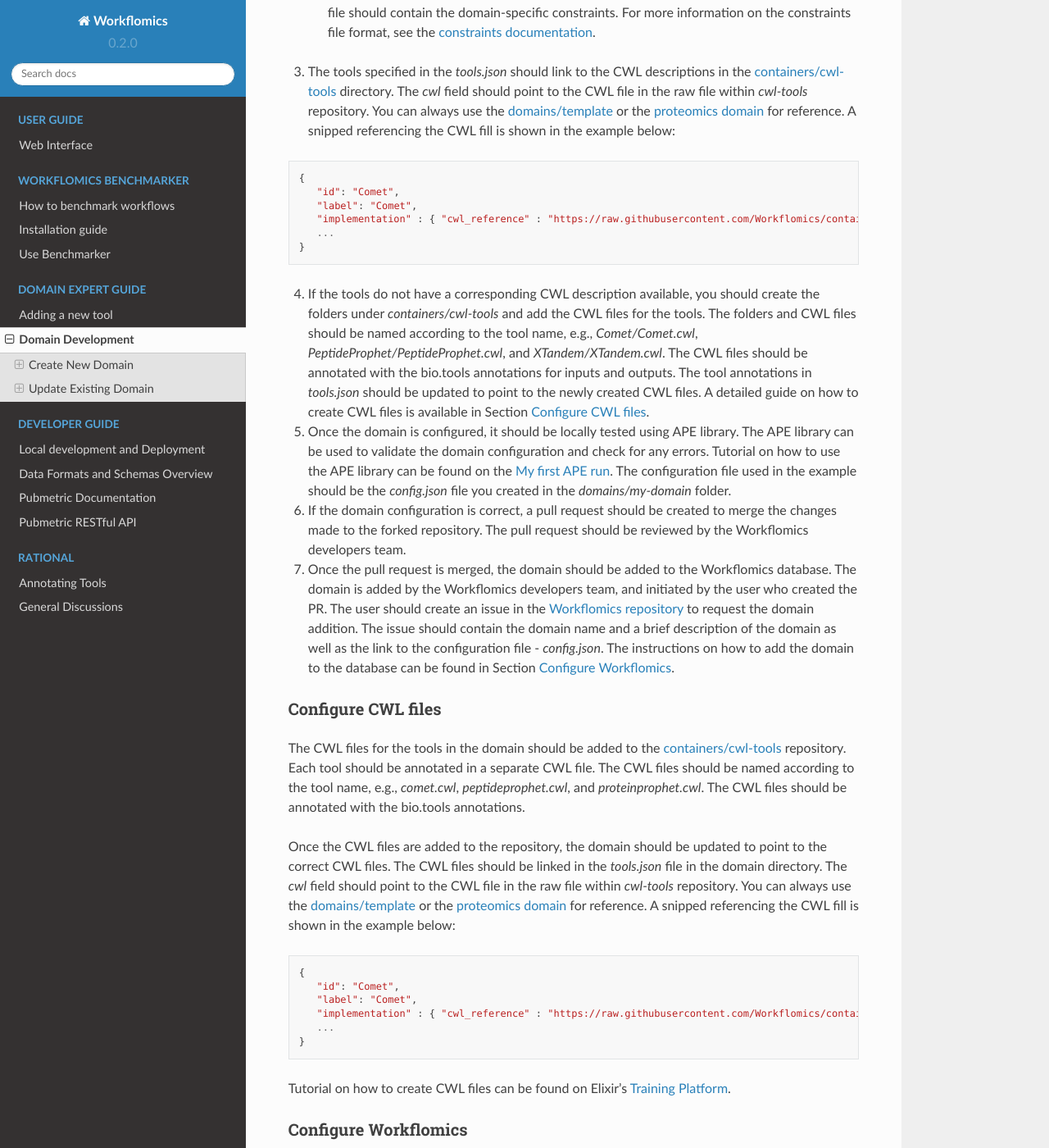
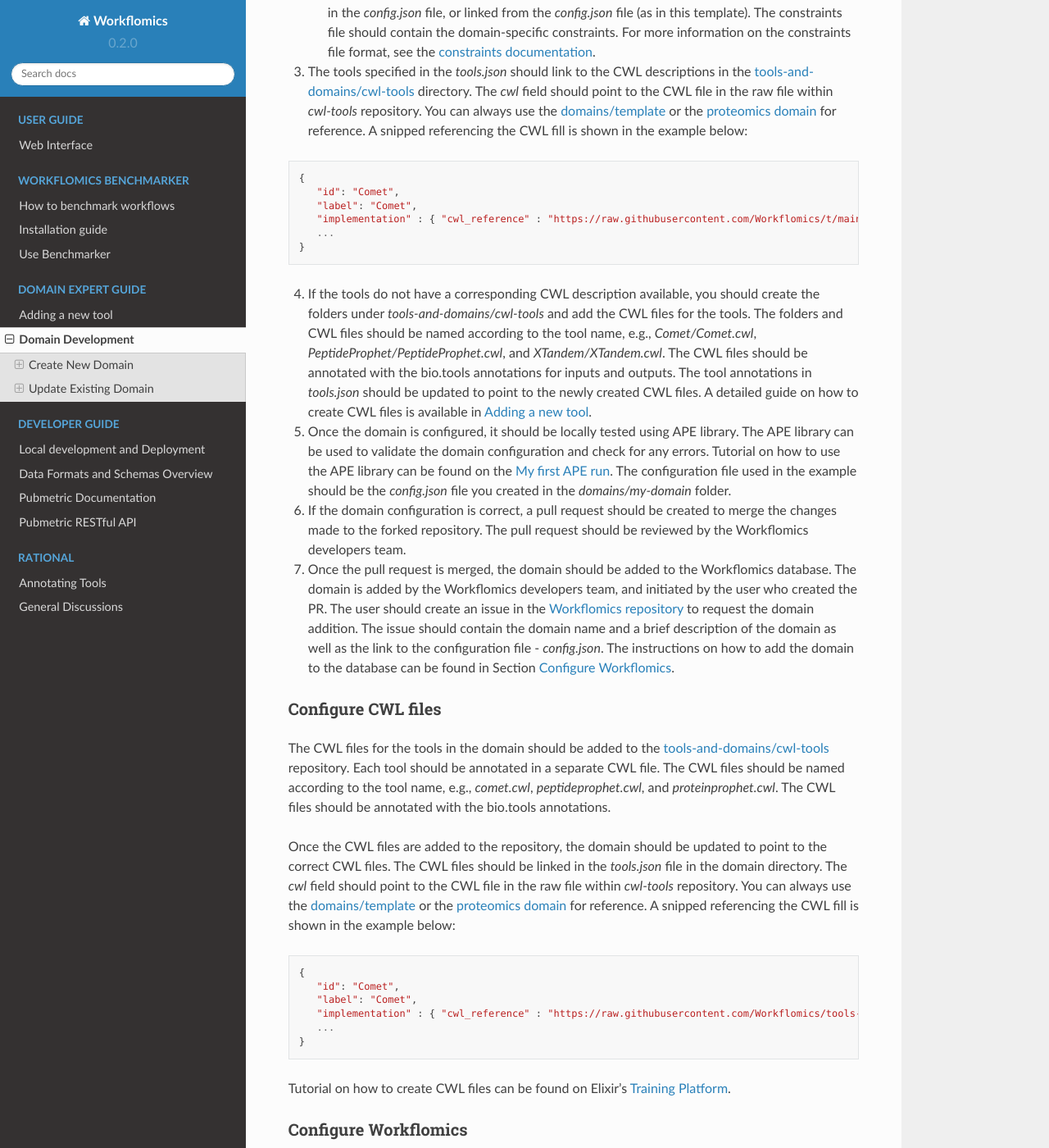
Before and after one commit to Workflomics/workflomics-readthedocs, a Sphinx documentation site: the page built from docs/source/domain-expert-guide/domain-development.rst, in a window 1280 px wide and 1400 px high, scrolled down 1291 px. Shown: the whole window at 82% size. Built offline with Sphinx 7.4.7 and the Read the Docs theme 2.0.0, drawn with Linux system fonts in a browser that asks for light colours; some of the changed text lies outside the part shown.

Commit message:
Update paths

```diff
--- a/docs/source/domain-expert-guide/domain-development.rst
+++ b/docs/source/domain-expert-guide/domain-development.rst
@@ -9,9 +9,9 @@ Create New Domain
 The following steps describe how to create a new domain on the Workflomics platform. Creating a domain can be broken down into the following steps:
 
 1. Cloning the Workflomics annotations repository
-2. Configuring a new domain, including the domain description, constraints, and tool annotations.
-3. Linking the domain tools to their CWL descriptions
-4. Adding CWL descriptions that are currently missing in your domain and updating the domain configuration to point to the correct CWL files
+2. Configuring a new domain, including the domain configuration, constraints, and initial tool annotations.
+3. Include tools with existing CWL annotations and link the domain tools to their CWL descriptions
+4. Adding new tools and CWL descriptions that are currently missing in your domain
 5. Testing the domain configuration using the APE library
 6. Adding the domain to the Workflomics database
 
@@ -21,10 +21,10 @@ Setup the Domain Description
 ============================
 
 
-1. Fork the `workflomics/containers <https://github.com/Workflomics/containers>`_ repository on GitHub and clone the repository to your local machine.
-2. Add a new domain folder under `domains <https://github.com/Workflomics/containers/tree/main/domains>`_, e.g., `domains/my-domain`. The content could be copied from the `domains/template <https://github.com/Workflomics/containers/tree/main/domains/template-domain>`_, which provides a template for the domain files.
+1. Fork the `workflomics/tools-and-domains <https://github.com/Workflomics/tools-and-domains>`_ repository on GitHub and clone the repository to your local machine.
+2. Add a new domain folder under `domains <https://github.com/Workflomics/tools-and-domains/tree/main/domains>`_, e.g., `domains/my-domain`. The content could be copied from the `domains/template <https://github.com/Workflomics/tools-and-domains/tree/main/domains/template-domain>`_, which provides a template for the domain files.
 
-   1. The `domains/my-domain` folder should contain the following files (the file names do not have to be the same):
+   - The `domains/my-domain` folder should contain the following files (the file names do not have to be the same):
 
       .. code-block::
 
@@ -33,23 +33,23 @@ Setup the Domain Description
          ├── config.json
          └── constraints.json
 
-   2. **tools.json**: The file contains the bio.tools annotations for the tools in the domain. The `template` file contains tool annotations for the following tools: `Comet`, `PeptideProphet`, and `ProteinProphet`. Once you have a list of tools in mind, it is recommended to re-generate the `tools.json` file from existing bio.tools annotations using the APE CLI (Command Line Interface).The detailed guide on how to generate a new `tools.json` file can be found in the `APE CLI documentation <https://ape-framework.readthedocs.io/en/v2.4/docs/developers/cli.html#convert-tools>`_.
-   3. **config.json**: The file contains the domain-specific metadata and configuration.  The `template` should provide most of the fields already defined, such as `ontology_path`, `ontologyPrefixIRI`, etc. The fields that should be updated are: `tool_annotations_path` and `constraints_path` (as they currently point to the template folder). In addition, `inputs` and `outputs` should be updated to reflect the domain-specific input and output types. For more information on the configuration options, see the `configuration documentation <https://ape-framework.readthedocs.io/en/latest/docs/specifications/domain.html#core-configuration>`_.
-   4. **constraints.json**: The file contains the domain-specific constraints. This file could be included in the `config.json` file, or linked from the `config.json` file (as in this template). The constraints file should contain the domain-specific constraints. For more information on the constraints file format, see the `constraints documentation <https://ape-framework.readthedocs.io/en/latest/docs/specifications/constraints.html#constraint-templates>`_.
+   - **tools.json**: The file contains the bio.tools annotations for the tools in the domain. The `template` file contains tool annotations for the following tools: `Comet`, `PeptideProphet`, and `ProteinProphet`. Once you have a list of tools in mind, it is recommended to re-generate the `tools.json` file from existing bio.tools annotations using the APE CLI (Command Line Interface).The detailed guide on how to generate a new `tools.json` file can be found in the `APE CLI documentation <https://ape-framework.readthedocs.io/en/v2.4/docs/developers/cli.html#convert-tools>`_.
+   - **config.json**: The file contains the domain-specific metadata and configuration.  The `template` should provide most of the fields already defined, such as `ontology_path`, `ontologyPrefixIRI`, etc. The fields that should be updated are: `tool_annotations_path` and `constraints_path` (as they currently point to the template folder). In addition, `inputs` and `outputs` should be updated to reflect the domain-specific input and output types. For more information on the configuration options, see the `configuration documentation <https://ape-framework.readthedocs.io/en/latest/docs/specifications/domain.html#core-configuration>`_.
+   - **constraints.json**: The file contains the domain-specific constraints. This file could be included in the `config.json` file, or linked from the `config.json` file (as in this template). The constraints file should contain the domain-specific constraints. For more information on the constraints file format, see the `constraints documentation <https://ape-framework.readthedocs.io/en/latest/docs/specifications/constraints.html#constraint-templates>`_.
 
 
-3. The tools specified in the `tools.json` should link to the CWL descriptions in the `containers/cwl-tools <https://github.com/Workflomics/containers/tree/main/cwl-tools>`_ directory. The `cwl` field should point to the CWL file in the raw file within `cwl-tools` repository. You can always use the `domains/template <https://github.com/Workflomics/containers/tree/main/domains/template-domain>`_ or the `proteomics domain <https://github.com/Workflomics/containers/blob/main/domains/proteomics/tools.json>`_ for reference. A snipped referencing the CWL fill is shown in the example below:
+3. The tools specified in the `tools.json` should link to the CWL descriptions in the `tools-and-domains/cwl-tools <https://github.com/Workflomics/tools-and-domains/tree/main/cwl-tools>`_ directory. The `cwl` field should point to the CWL file in the raw file within `cwl-tools` repository. You can always use the `domains/template <https://github.com/Workflomics/tools-and-domains/tree/main/domains/template-domain>`_ or the `proteomics domain <https://github.com/Workflomics/tools-and-domains/blob/main/domains/proteomics/tools.json>`_ for reference. A snipped referencing the CWL fill is shown in the example below:
 
 .. code-block::
 
    {
       "id": "Comet",
       "label": "Comet",
-      "implementation" : { "cwl_reference" : "https://raw.githubusercontent.com/Workflomics/containers/main/cwl/tools/Comet/Comet.cwl"} ,
+      "implementation" : { "cwl_reference" : "https://raw.githubusercontent.com/Workflomics/t/main/cwl-tools/Comet/Comet.cwl"} ,
       ...
    }
 
-4. If the tools do not have a corresponding CWL description available, you should create the folders under `containers/cwl-tools` and add the CWL files for the tools. The folders and CWL files should be named according to the tool name, e.g., `Comet/Comet.cwl`, `PeptideProphet/PeptideProphet.cwl`, and `XTandem/XTandem.cwl`. The CWL files should be annotated with the bio.tools annotations for inputs and outputs. The tool annotations in `tools.json` should be updated to point to the newly created CWL files. A detailed guide on how to create CWL files is available in Section `Configure CWL files <#configure-cwl-files>`_.
+4. If the tools do not have a corresponding CWL description available, you should create the folders under `tools-and-domains/cwl-tools` and add the CWL files for the tools. The folders and CWL files should be named according to the tool name, e.g., `Comet/Comet.cwl`, `PeptideProphet/PeptideProphet.cwl`, and `XTandem/XTandem.cwl`. The CWL files should be annotated with the bio.tools annotations for inputs and outputs. The tool annotations in `tools.json` should be updated to point to the newly created CWL files. A detailed guide on how to create CWL files is available in :doc:`adding-tools`.
 5. Once the domain is configured, it should be locally tested using APE library. The APE library can be used to validate the domain configuration and check for any errors. Tutorial on how to use the APE library can be found on the `My first APE run <https://ape-framework.readthedocs.io/en/latest/docs/basics/gettingstarted.html>`_. The configuration file used in the example should be the `config.json` file you created in the `domains/my-domain` folder.
 6. If the domain configuration is correct, a pull request should be created to merge the changes made to the forked repository. The pull request should be reviewed by the Workflomics developers team.
 7. Once the pull request is merged, the domain should be added to the Workflomics database. The domain is added by the Workflomics developers team, and initiated by the user who created the PR. The user should create an issue in the `Workflomics repository <https://github.com/Workflomics/workflomics-frontend/issues/new/choose>`_ to request the domain addition. The issue should contain the domain name and a brief description of the domain as well as the link to the configuration file - `config.json`. The instructions on how to add the domain to the database can be found in Section `Configure Workflomics <#configure-workflomics>`_.
@@ -59,16 +59,16 @@ Setup the Domain Description
 Configure CWL files
 ===================
 
-The CWL files for the tools in the domain should be added to the `containers/cwl-tools <https://github.com/Workflomics/containers/tree/main/cwl-tools>`_ repository. Each tool should be annotated in a separate CWL file. The CWL files should be named according to the tool name, e.g., `comet.cwl`, `peptideprophet.cwl`, and `proteinprophet.cwl`. The CWL files should be annotated with the bio.tools annotations.
+The CWL files for the tools in the domain should be added to the `tools-and-domains/cwl-tools <https://github.com/Workflomics/tools-and-domains/tree/main/cwl-tools>`_ repository. Each tool should be annotated in a separate CWL file. The CWL files should be named according to the tool name, e.g., `comet.cwl`, `peptideprophet.cwl`, and `proteinprophet.cwl`. The CWL files should be annotated with the bio.tools annotations.
 
-Once the CWL files are added to the repository, the domain should be updated to point to the correct CWL files. The CWL files should be linked in the `tools.json` file in the domain directory. The `cwl` field should point to the CWL file in the raw file within `cwl-tools` repository. You can always use the `domains/template <https://github.com/Workflomics/containers/tree/main/domains/template-domain>`_ or the `proteomics domain <https://github.com/Workflomics/containers/blob/main/domains/proteomics/tools.json>`_ for reference. A snipped referencing the CWL fill is shown in the example below:
+Once the CWL files are added to the repository, the domain should be updated to point to the correct CWL files. The CWL files should be linked in the `tools.json` file in the domain directory. The `cwl` field should point to the CWL file in the raw file within `cwl-tools` repository. You can always use the `domains/template <https://github.com/Workflomics/tools-and-domains/tree/main/domains/template-domain>`_ or the `proteomics domain <https://github.com/Workflomics/tools-and-domains/blob/main/domains/proteomics/tools.json>`_ for reference. A snipped referencing the CWL fill is shown in the example below:
 
 .. code-block::
 
    {
       "id": "Comet",
       "label": "Comet",
-      "implementation" : { "cwl_reference" : "https://raw.githubusercontent.com/Workflomics/containers/main/cwl/tools/Comet/Comet.cwl"} ,
+      "implementation" : { "cwl_reference" : "https://raw.githubusercontent.com/Workflomics/tools-and-domains/main/cwl-tools/Comet/Comet.cwl"} ,
       ...
    }
 
```
